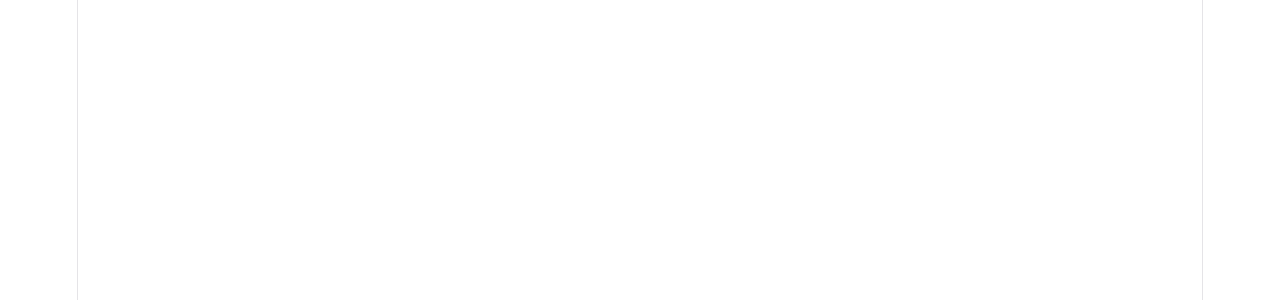
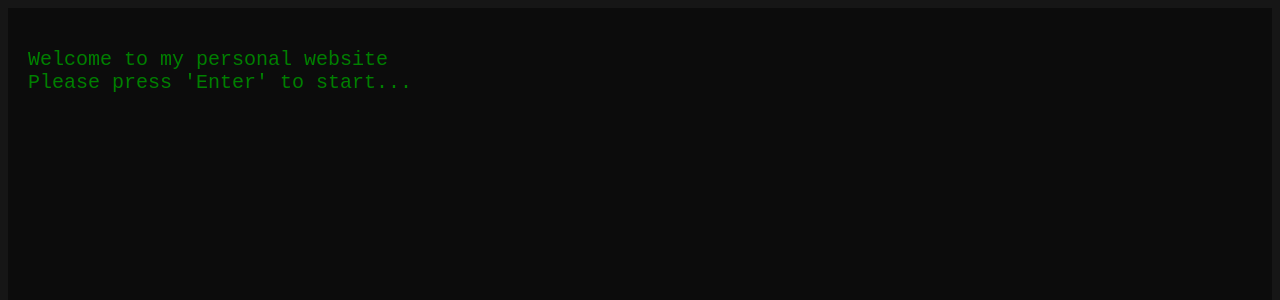
Before and after one commit to JohnVettas/personalWebsite, a React (Vite) app: page / in a window 1280 px wide. Shown: the top 300 px of the page. Built offline with nearby package versions, Linux system fonts and the light colour scheme.

Commit message:
tested consepts with AI

```diff
--- a/src/App.css
+++ b/src/App.css
@@ -0,0 +1,27 @@
+/* Makes the background black and text green */
+.terminal-window {
+  background-color: #0c0c0c;
+  color: #20C20E; /* Classic terminal green */
+  font-family: 'Courier New', Courier, monospace;
+  height: 100vh;
+  padding: 20px;
+  box-sizing: border-box;
+}
+
+/* Keeps the prompt text and the input on the same line */
+.input-line {
+  display: flex;
+  align-items: center;
+}
+
+/* The Invisible Input */
+.invisible-input {
+  background: transparent; /* No white background */
+  border: none; /* No box outline */
+  color: inherit; /* Uses the green color from .terminal-window */
+  font-family: inherit; /* Uses the monospace font */
+  font-size: 1rem;
+  outline: none; /* Removes the blue focus ring */
+  flex-grow: 1; /* Makes the input stretch to the end of the screen */
+  margin-left: 10px;
+}
--- a/src/App.jsx
+++ b/src/App.jsx
@@ -1,7 +1,62 @@
-import './App.css'
+import { useState, useEffect } from 'react';
+import './App.css';
+import { StartUp } from './text';
 
 function App() {
+  const [hasStarted, setHasStarted] = useState(false);
+  const [inputValue, setInputValue] = useState("");
+  const [history, setHistory] = useState([]);
 
+  // Changed to listen for 'Enter'
+  useEffect(() => {
+    const handleGlobalKey = (e) => {
+      if (!hasStarted && e.key === 'Enter') {
+        setHasStarted(true);
+      }
+    };
+
+    window.addEventListener('keydown', handleGlobalKey);
+    return () => window.removeEventListener('keydown', handleGlobalKey);
+  }, [hasStarted]);
+
+  const handleCommand = (e) => {
+    // Only run if they press Enter
+    if (e.key === 'Enter') {
+      const newLog = `guest@yourname:~$ ${inputValue}`;
+      setHistory([...history, newLog]);
+      setInputValue("");
+    }
+  };
+
+  return (
+    <div className="terminal-window">
+      {/* 1. The StartUp banner is ALWAYS visible now */}
+      <StartUp />
+
+      {/* 2. The && means "If hasStarted is true, render what comes after" */}
+      {hasStarted && (
+        <div className="terminal-main">
+
+          {history.map((line, index) => (
+            <p key={index} style={{ margin: '5px 0' }}>{line}</p>
+          ))}
+
+          <div className="input-line">
+            <span className="prompt">guest@yourname:~$</span>
+            <input
+              type="text"
+              className="invisible-input"
+              value={inputValue}
+              onChange={(e) => setInputValue(e.target.value)}
+              onKeyDown={handleCommand}
+              autoFocus
+            />
+          </div>
+
+        </div>
+      )}
+    </div>
+  );
 }
 
-export default App
+export default App;
--- a/src/index.css
+++ b/src/index.css
@@ -1,111 +1,18 @@
-:root {
-  --text: #6b6375;
-  --text-h: #08060d;
-  --bg: #fff;
-  --border: #e5e4e7;
-  --code-bg: #f4f3ec;
-  --accent: #aa3bff;
-  --accent-bg: rgba(170, 59, 255, 0.1);
-  --accent-border: rgba(170, 59, 255, 0.5);
-  --social-bg: rgba(244, 243, 236, 0.5);
-  --shadow:
-    rgba(0, 0, 0, 0.1) 0 10px 15px -3px, rgba(0, 0, 0, 0.05) 0 4px 6px -2px;
+body{
+  background-color: rgb(22, 22, 22);
+}
 
-  --sans: system-ui, 'Segoe UI', Roboto, sans-serif;
-  --heading: system-ui, 'Segoe UI', Roboto, sans-serif;
-  --mono: ui-monospace, Consolas, monospace;
+.mainText, .subText{
+  font-size: 20px;
+  color: rgb(0, 128, 0);
+}
 
-  font: 18px/145% var(--sans);
-  letter-spacing: 0.18px;
-  color-scheme: light dark;
-  color: var(--text);
-  background: var(--bg);
-  font-synthesis: none;
-  text-rendering: optimizeLegibility;
-  -webkit-font-smoothing: antialiased;
-  -moz-osx-font-smoothing: grayscale;
+.cursor {
+  animation: blink 1s step-start infinite;
+}
 
-  @media (max-width: 1024px) {
-    font-size: 16px;
+@keyframes blink {
+  50% {
+    opacity: 0;
   }
 }
-
-@media (prefers-color-scheme: dark) {
-  :root {
-    --text: #9ca3af;
-    --text-h: #f3f4f6;
-    --bg: #16171d;
-    --border: #2e303a;
-    --code-bg: #1f2028;
-    --accent: #c084fc;
-    --accent-bg: rgba(192, 132, 252, 0.15);
-    --accent-border: rgba(192, 132, 252, 0.5);
-    --social-bg: rgba(47, 48, 58, 0.5);
-    --shadow:
-      rgba(0, 0, 0, 0.4) 0 10px 15px -3px, rgba(0, 0, 0, 0.25) 0 4px 6px -2px;
-  }
-
-  #social .button-icon {
-    filter: invert(1) brightness(2);
-  }
-}
-
-body {
-  margin: 0;
-}
-
-#root {
-  width: 1126px;
-  max-width: 100%;
-  margin: 0 auto;
-  text-align: center;
-  border-inline: 1px solid var(--border);
-  min-height: 100svh;
-  display: flex;
-  flex-direction: column;
-  box-sizing: border-box;
-}
-
-h1,
-h2 {
-  font-family: var(--heading);
-  font-weight: 500;
-  color: var(--text-h);
-}
-
-h1 {
-  font-size: 56px;
-  letter-spacing: -1.68px;
-  margin: 32px 0;
-  @media (max-width: 1024px) {
-    font-size: 36px;
-    margin: 20px 0;
-  }
-}
-h2 {
-  font-size: 24px;
-  line-height: 118%;
-  letter-spacing: -0.24px;
-  margin: 0 0 8px;
-  @media (max-width: 1024px) {
-    font-size: 20px;
-  }
-}
-p {
-  margin: 0;
-}
-
-code,
-.counter {
-  font-family: var(--mono);
-  display: inline-flex;
-  border-radius: 4px;
-  color: var(--text-h);
-}
-
-code {
-  font-size: 15px;
-  line-height: 135%;
-  padding: 4px 8px;
-  background: var(--code-bg);
-}
--- /dev/null
+++ b/src/text.jsx
@@ -0,0 +1,38 @@
+import { useState, useEffect } from 'react'; // 1. Import the hooks
+
+export function StartUp() {
+  // 2. State to hold the letters as they are "typed"
+  const [displayedText, setDisplayedText] = useState("");
+
+  // The full message we want to type out. \n creates a line break.
+  const fullText = "Welcome to my personal website\nPlease press 'Enter' to start...";
+
+  // 3. The useEffect hook runs automatically when the component loads
+  useEffect(() => {
+    let currentIndex = 0;
+
+    // Set up an interval that runs every 50 milliseconds
+    const typingInterval = setInterval(() => {
+      if (currentIndex < fullText.length) {
+        // Slice takes a portion of the string from 0 up to our current index
+        setDisplayedText(fullText.slice(0, currentIndex + 1));
+        currentIndex++;
+      } else {
+        // Once the whole string is typed, stop the timer
+        clearInterval(typingInterval);
+      }
+    }, 25); // Adjust this number to type faster or slower!
+
+    // Cleanup: If the component unmounts before finishing, stop the timer
+    return () => clearInterval(typingInterval);
+  }, []); // The empty brackets [] mean "only run this exactly once on load"
+
+  return (
+    <>
+      {/* whiteSpace: 'pre-line' allows the \n in our string to act as an actual line break */}
+      <p className="mainText" style={{ whiteSpace: 'pre-line' }}>
+        {displayedText}
+      </p>
+    </>
+  )
+}
```
